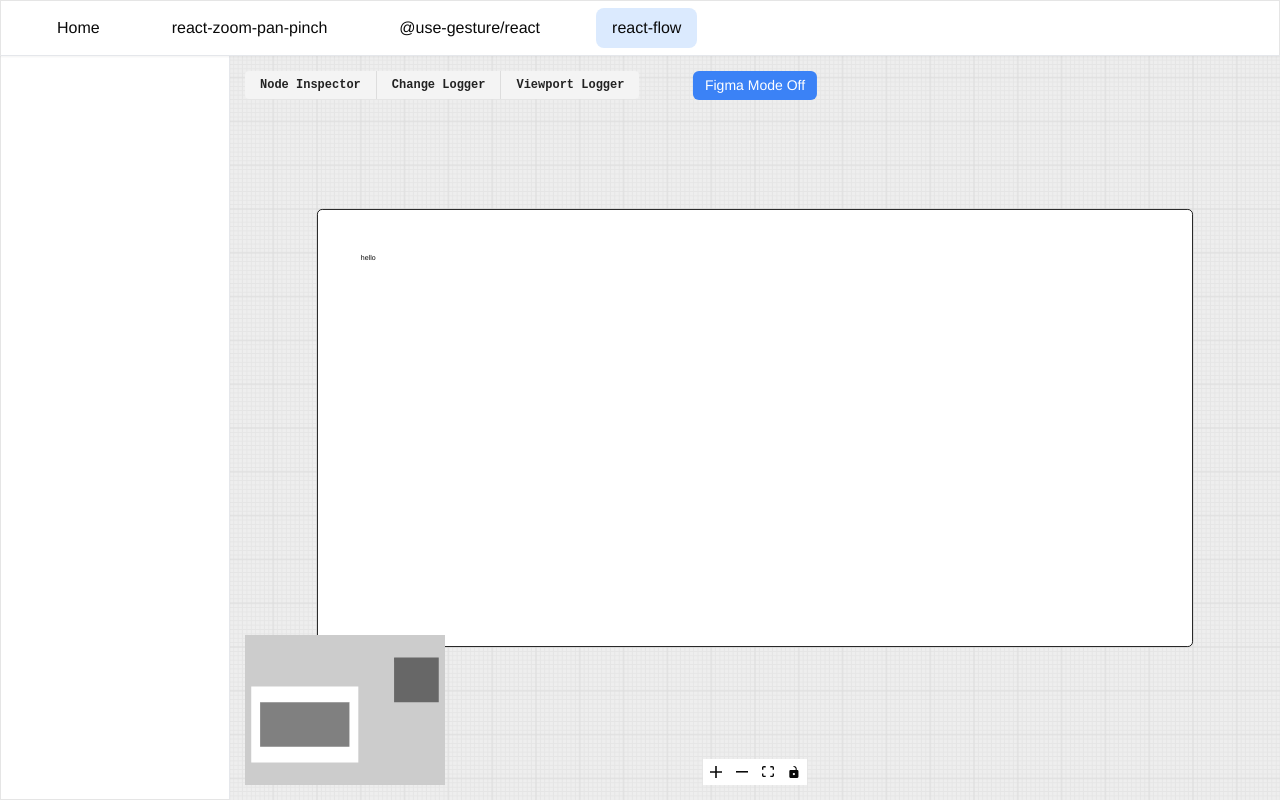
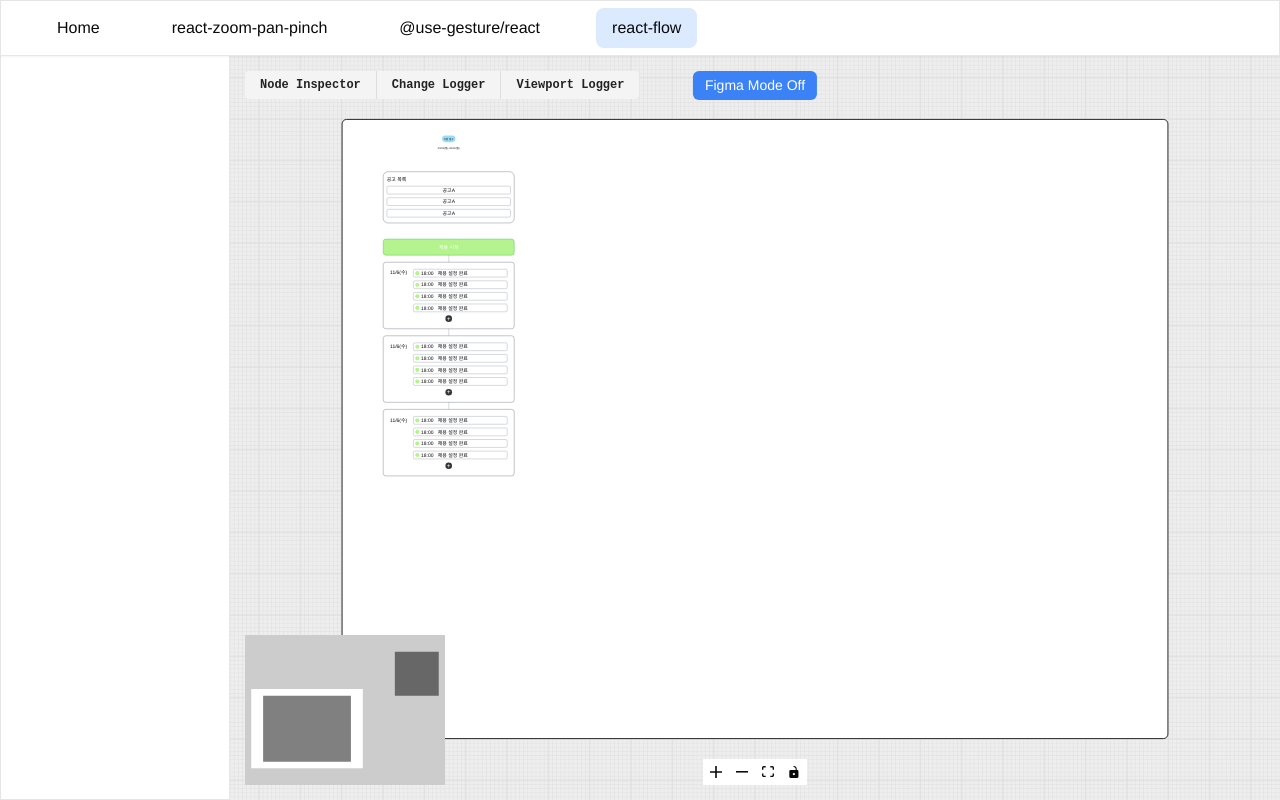
Before and after one commit to Orchemi/zoom-and-pan-poc-playground, a Next.js app: page /react-flow in a window 1280 px wide. Built offline with nearby package versions, Linux system fonts and the light colour scheme.

Commit message:
Feat: 전형 및 UI 임시 개발

```diff
--- a/src/components/react-flow/Canvas.tsx
+++ b/src/components/react-flow/Canvas.tsx
@@ -71,7 +71,7 @@ const CanvasInner = () => {
         minZoom={0.2}
         maxZoom={10}
         fitView
-        fitViewOptions={{ nodes: [{ id: "layer-test-frame" }], padding: 0.2 }}
+        fitViewOptions={{ nodes: [{ id: "main-frame" }], padding: 0.2 }}
         {...boundaryProps}
         {...wheelProps}
         proOptions={{ hideAttribution: true }}
--- /dev/null
+++ b/src/components/react-flow/components/process/ProcessDetail/ProcessDetail.tsx
@@ -0,0 +1,24 @@
+import ProcessDetailDateContainer from "@/components/react-flow/components/process/ProcessDetail/ProcessDetailDateContainer";
+import ProcessDetailDatesEdge from "@/components/react-flow/components/process/ProcessDetail/ProcessDetailDatesEdge";
+
+interface Props {
+  isStart?: boolean;
+  isEnd?: boolean;
+}
+
+const ProcessDetail = ({ isStart, isEnd }: Props) => {
+  return (
+    <div className={"relative w-full"}>
+      <div className={"z-1 flex w-full flex-col gap-4"}>
+        {isStart && <ProcessDetailDateContainer type={"start"} />}
+        <ProcessDetailDateContainer />
+        <ProcessDetailDateContainer />
+        <ProcessDetailDateContainer />
+        {isEnd && <ProcessDetailDateContainer type={"end"} />}
+      </div>
+      <ProcessDetailDatesEdge />
+    </div>
+  );
+};
+
+export default ProcessDetail;
--- /dev/null
+++ b/src/components/react-flow/components/process/ProcessDetail/ProcessDetailDateContainer.tsx
@@ -0,0 +1,60 @@
+import ProcessDetailTaskItem from "@/components/react-flow/components/process/ProcessDetail/ProcessDetailTaskItem";
+
+interface Props {
+  type?: "default" | "start" | "end";
+}
+
+const ProcessDetailDateContainer = ({ type = "default" }: Props) => {
+  if (type === "start") {
+    return (
+      <div
+        className={
+          "flex h-10 w-full items-center justify-center rounded-[7px] border border-[#40C057] bg-[#B5F38E] text-[12px] text-white"
+        }
+      >
+        채용 시작
+      </div>
+    );
+  }
+
+  if (type === "end") {
+    return (
+      <div
+        className={
+          "flex h-10 w-full items-center justify-center rounded-[7px] border border-[#B6B6B6] bg-[#EEEEEE] text-[12px] text-[#636363]"
+        }
+      >
+        채용 종료
+      </div>
+    );
+  }
+
+  return (
+    <div
+      className={
+        "z-1 flex w-full flex-col gap-2 rounded-[7px] border border-gray-500 bg-white p-4"
+      }
+    >
+      <div className={"flex w-full gap-2"}>
+        <span className={"w-[60px] text-[12px]"}>11/6(수)</span>
+        <ul className={"flex w-full flex-col gap-2"}>
+          <ProcessDetailTaskItem />
+          <ProcessDetailTaskItem />
+          <ProcessDetailTaskItem />
+          <ProcessDetailTaskItem />
+        </ul>
+      </div>
+      <div className={"flex w-full justify-center"}>
+        <button
+          className={
+            "flex h-4 w-4 items-center justify-center rounded-full bg-[#32363B] text-white"
+          }
+        >
+          +
+        </button>
+      </div>
+    </div>
+  );
+};
+
+export default ProcessDetailDateContainer;
--- /dev/null
+++ b/src/components/react-flow/components/process/ProcessDetail/ProcessDetailDatesEdge.tsx
@@ -0,0 +1,9 @@
+const ProcessDetailDatesEdge = () => {
+  return (
+    <div className={"absolute top-0 z-[-1] flex h-full w-full justify-center"}>
+      <div className={"h-full w-0 border-l border-gray-400"} />
+    </div>
+  );
+};
+
+export default ProcessDetailDatesEdge;
--- /dev/null
+++ b/src/components/react-flow/components/process/ProcessDetail/ProcessDetailTaskItem.tsx
@@ -0,0 +1,24 @@
+const ProcessDetailTaskItem = () => {
+  const item = {
+    type: "pen",
+    date: "2021-11-06T18:00",
+    status: "complete",
+    text: "채용 설정 완료",
+  };
+
+  return (
+    <li
+      className={
+        "flex w-full items-center gap-1 rounded-sm border border-gray-400 px-1 text-[12px]"
+      }
+    >
+      <div
+        className={"h-[10px] w-[10px] shrink-0 rounded-full bg-[#B5F38E]"}
+      ></div>
+      <span className={"w-12"}>{`${"18:00"}`}</span>
+      <div className={"w-full"}>{item.text}</div>
+    </li>
+  );
+};
+
+export default ProcessDetailTaskItem;
--- /dev/null
+++ b/src/components/react-flow/components/process/ProcessHeader.tsx
@@ -0,0 +1,18 @@
+// 채용 전형
+
+const ProcessHeader = () => {
+  return (
+    <div className={"flex h-[65px] w-full flex-col items-center"}>
+      <button
+        className={
+          "mb-[10px] flex h-[16px] w-fit items-center rounded-full bg-[#02a5ec]/40 px-[4px] text-[6px] font-[400] leading-none"
+        }
+      >
+        지원 접수
+      </button>
+      <p className={"text-[6px] font-[400]"}>00/00(월)~00/00(월)</p>
+    </div>
+  );
+};
+
+export default ProcessHeader;
--- /dev/null
+++ b/src/components/react-flow/components/process/ProcessRecruitList.tsx
@@ -0,0 +1,32 @@
+export interface Recruit {
+  id: string;
+  name: string;
+}
+
+interface Props {
+  recruitList: Recruit[];
+}
+
+const ProcessRecruitList = ({ recruitList }: Props) => {
+  return (
+    <div
+      className={
+        "flex h-[125px] w-full flex-col gap-2 rounded-xl border border-gray-500 p-2"
+      }
+    >
+      <p className={"text-[12px]"}>공고 목록</p>
+      {recruitList.map((recruit) => (
+        <div
+          key={recruit.id}
+          className={
+            "flex h-5 w-full justify-center rounded-sm border border-gray-400 text-[12px]"
+          }
+        >
+          {recruit.name}
+        </div>
+      ))}
+    </div>
+  );
+};
+
+export default ProcessRecruitList;
--- /dev/null
+++ b/src/components/react-flow/components/process/process.constant.ts
@@ -0,0 +1,16 @@
+import { Recruit } from "@/components/react-flow/components/process/ProcessRecruitList";
+
+export const PROCESS_STATUS = {
+  COMPLETE: "COMPLETE",
+  IN_PROGRESS: "IN_PROGRESS",
+  PENDING: "PENDING",
+  ERROR: "ERROR",
+  CANCELED: "CANCELED",
+} as const;
+
+export type ProcessStatus = keyof typeof PROCESS_STATUS;
+
+export interface Process {
+  status: ProcessStatus;
+  recruitList: Recruit[];
+}
--- /dev/null
+++ b/src/components/react-flow/components/process/process.mock.ts
@@ -0,0 +1,24 @@
+import {
+  Process,
+  PROCESS_STATUS,
+} from "@/components/react-flow/components/process/process.constant";
+
+export const mockRecruitList = [
+  {
+    id: "1",
+    name: "공고A",
+  },
+  {
+    id: "2",
+    name: "공고A",
+  },
+  {
+    id: "3",
+    name: "공고A",
+  },
+];
+
+export const processMockData1: Process = {
+  status: PROCESS_STATUS.COMPLETE,
+  recruitList: mockRecruitList,
+};
--- a/src/components/react-flow/nodes/node.config.tsx
+++ b/src/components/react-flow/nodes/node.config.tsx
@@ -1,26 +1,53 @@
+import { processMockData1 } from "@/components/react-flow/components/process/process.mock";
+import ProcessDetail from "@/components/react-flow/components/process/ProcessDetail/ProcessDetail";
+import ProcessHeader from "@/components/react-flow/components/process/ProcessHeader";
+import ProcessRecruitList from "@/components/react-flow/components/process/ProcessRecruitList";
 import { FocusTargetNode } from "@/components/react-flow/nodes/FocusTarget/FocusTarget";
 import { CUSTOM_NODE } from "@/components/react-flow/nodes/node.type";
 import { createNode } from "@/components/react-flow/nodes/node.util";
 import { Node } from "@xyflow/react";
-import { FrameNode } from "./Frame/Frame";
 
-const layerTestNodes: (Node | FrameNode)[] = [
+const mainNodes: Node[] = [
   createNode[CUSTOM_NODE.FRAME]({
-    id: "layer-test-frame",
+    id: "main-frame",
     position: { x: -2000, y: 1000 },
     data: {
-      style: { width: 2000, height: 1000 },
+      style: { width: 2000, height: 1500 },
     },
   }),
   createNode[CUSTOM_NODE.CONTAINER]({
-    id: "layer-test-container-1",
-    position: { x: 100, y: 100 },
+    id: "전형1-container",
+    position: { x: 100, y: 40 },
+    parentId: "main-frame",
+  }),
+  createNode[CUSTOM_NODE.CONTAINER]({
+    id: "전형1-header",
+    position: { x: 0, y: 0 },
+    parentId: "전형1-container",
     data: {
-      label: "Container 1",
-      children: "hello",
+      style: { width: 318 },
+      children: <ProcessHeader />,
     },
-    parentId: "layer-test-frame",
-    extent: "parent",
+  }),
+  createNode[CUSTOM_NODE.CONTAINER]({
+    id: "전형1-공고목록",
+    position: { x: 0, y: 87 },
+    parentId: "전형1-container",
+    data: {
+      style: { width: 318 },
+      children: (
+        <ProcessRecruitList recruitList={processMockData1.recruitList} />
+      ),
+    },
+  }),
+  createNode[CUSTOM_NODE.CONTAINER]({
+    id: "전형1-전형세부",
+    position: { x: 0, y: 250 },
+    parentId: "전형1-container",
+    data: {
+      style: { width: 318 },
+      children: <ProcessDetail isStart />,
+    },
   }),
 ];
 
@@ -78,4 +105,4 @@ const focusTestNodes: (FocusTargetNode | Node)[] = [
   }),
 ];
 
-export const initialNodes: Node[] = [...layerTestNodes, ...focusTestNodes];
+export const initialNodes: Node[] = [...mainNodes, ...focusTestNodes];
```
